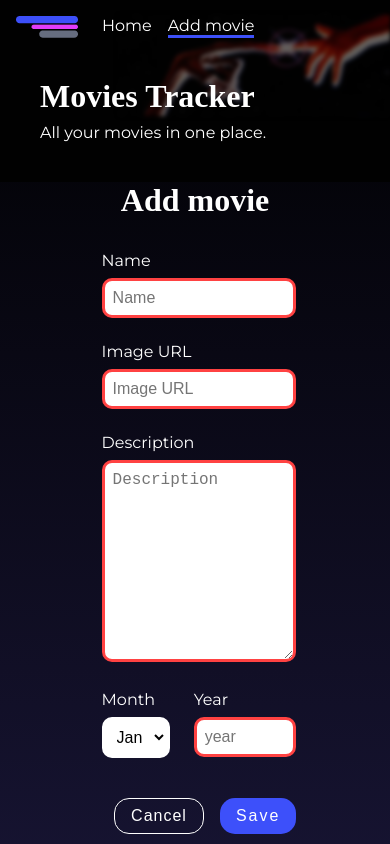
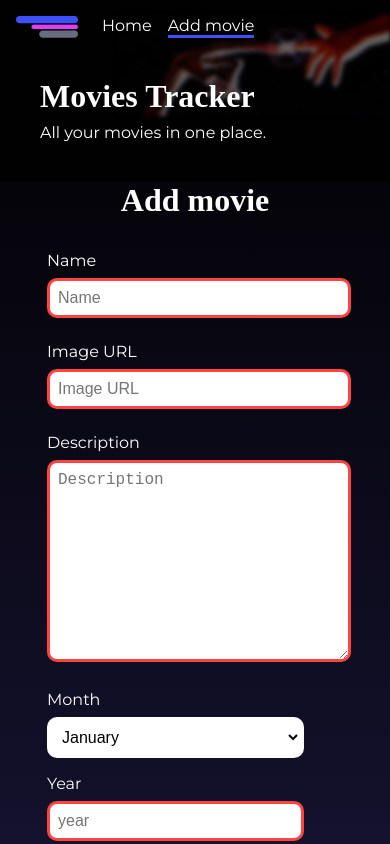
Before and after one commit to ThaynaraLimaa/MoviesTracker, a React (Vite) app: page /addMovie in a window 390 px wide. Shown: the top 844 px of the page. Built offline with nearby package versions, Linux system fonts and the light colour scheme; a web font is replaced by a local one.

Commit message:
style: add responsiveness to form page

```diff
--- a/src/pages/movieForm/MovieForm.module.css
+++ b/src/pages/movieForm/MovieForm.module.css
@@ -17,3 +17,19 @@
     display: flex;
     gap: 1rem;
 }
+
+@media (max-width: 770px) {
+    .form {
+        width: 85%;
+    }
+}
+
+@media (max-width: 480px) {
+    .form {
+        width: 100%;
+    }
+    .releaseDateContainer {
+        width: 85%;
+        flex-direction: column;
+    }
+}
```
